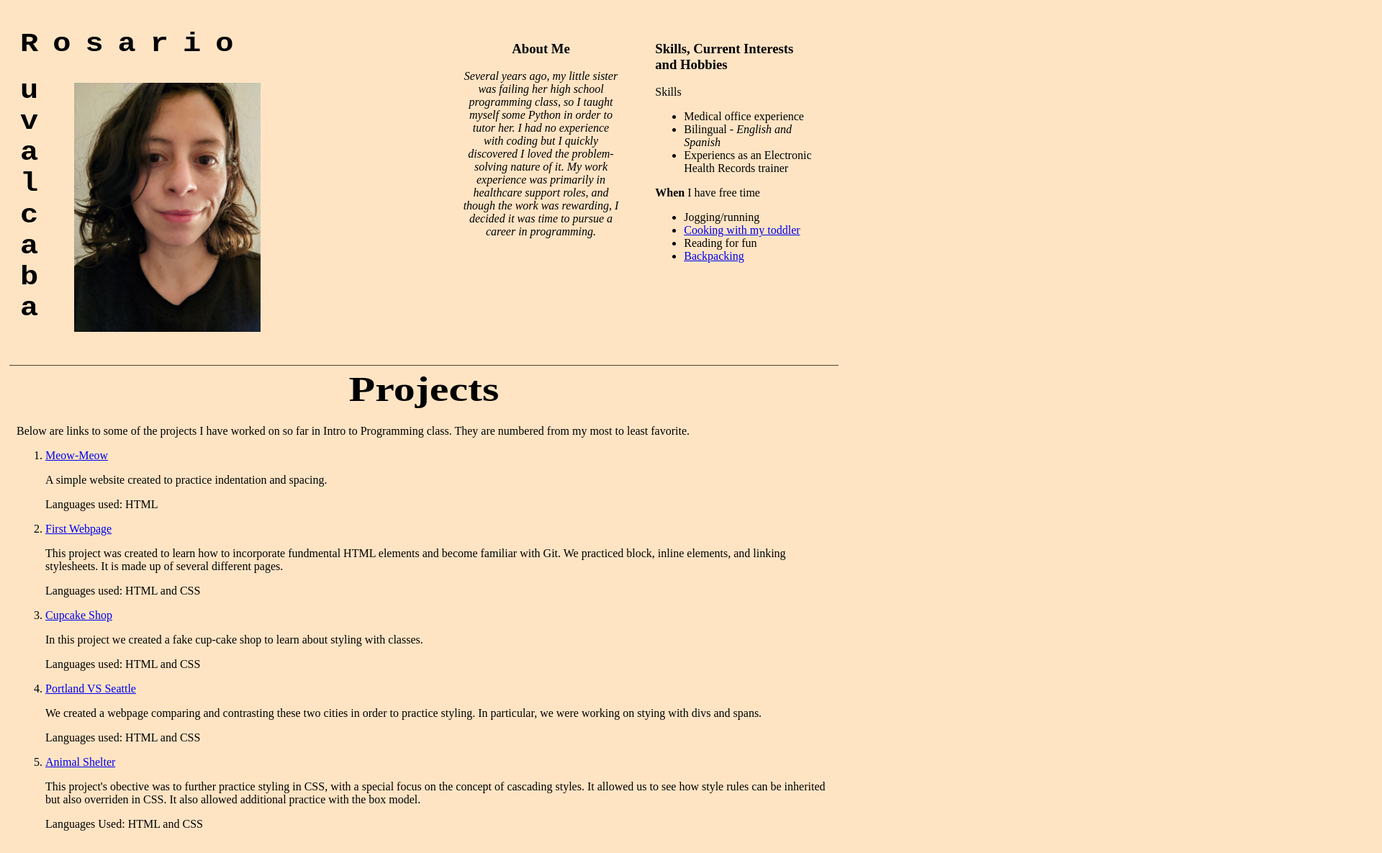
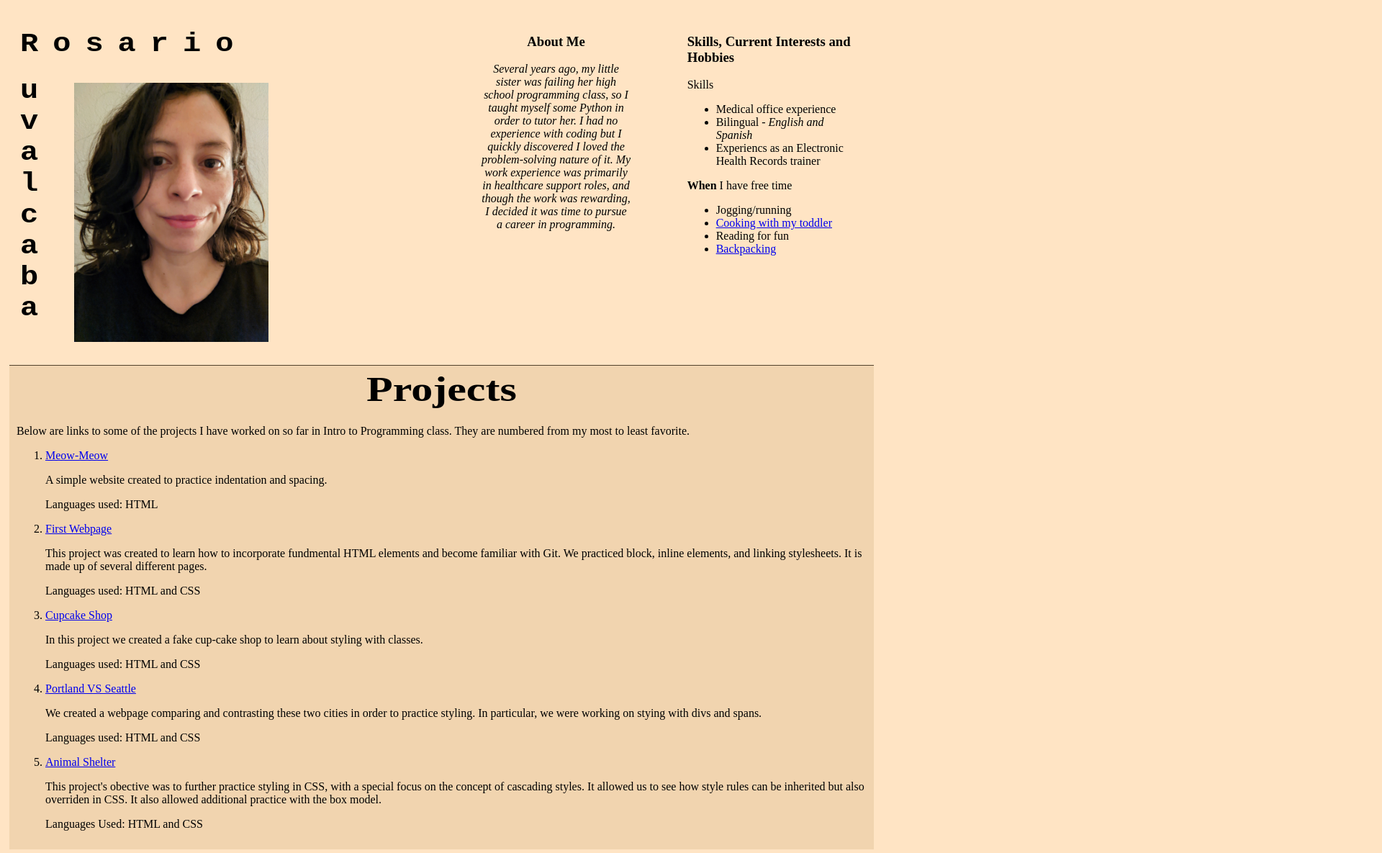
Before and after one commit to RosarioRu/portfolio-page, a plain HTML site: page index.html in a window 1280 px wide. Shown: the top 1185 px of the page at 72% size, 1920 px wide, since content can reach past the window. Drawn offline with Linux system fonts and the light colour scheme.

Commit message:
Remove unecessary/redundant 'name' div.

```diff
--- a/css/styles.css
+++ b/css/styles.css
@@ -1,16 +1,16 @@
 body {
   background-color: bisque;
-  width: 100%;
-  height: auto;
-  box-sizing: border-box;
 }
 
 .top-half {
-  width: 90%;
+  width: 95%;
   height: auto;
+  border:1px;
+  box-sizing:border-box;
 }
 
 .name-picture {
+  box-sizing: border-box;
   float:left;
   border: 1px;
   margin-left: 20px;
@@ -19,19 +19,14 @@ body {
   margin-bottom: 10px;
   width: 50%;
   height: auto;
-  box-sizing: border-box;
-}
-
-
-
-.name {
   font-family: monospace;
   font-size: 21px;
   letter-spacing: 20px;
-  width: 90%;
 }
 
 h1.first {
+    width:100%;
+    height: auto;
     transform: scale(1,.9);
     border:1px;
     margin-bottom:0px;
@@ -48,24 +43,24 @@ h1.last {
 img.chayo {
   margin-left:30px;
   margin-top:30px;
-  width: 50%;
+  width: 45%;
   height: auto;
 }
 
 .about {
+  float:right;
   width: 45%;
-  float:right;
   height: auto;
   margin-left: 0px;
   border: 1px;
-  padding-top:30px;
-  padding-right:30px;
+  padding-top:20px;
+  padding-right:20px;
   padding-left:0px;
   box-sizing: border-box;
 }
 
 .blurb {
-  width:45%;
+  width:40%;
   float:left;
   border: 1px;
   margin: auto;
@@ -89,9 +84,10 @@ img.chayo {
   float:left;
   border:1px;
   border-top:1px solid rgb(82, 65, 44);
+  background-color: rgb(241, 212, 175);
   margin: 5px;
   margin-top: 0px;
-  width: 90%;
+  width: 95%;
   height: auto;
   padding: 10px;
   padding-top: 5px;
--- a/index.html
+++ b/index.html
@@ -9,11 +9,9 @@
 
   <div class="top-half">
     <div class="name-picture">
-      <div class="name">
-        <h1 class="first">Rosario</h1>
-        <img class="chayo" src="img/chayo.jpg" alt="Photo of the author, Rosario">
-        <h1 class="last">u v a l c a b a</h1>
-      </div>
+      <h1 class="first">Rosario</h1>
+      <img class="chayo" src="img/chayo.jpg" alt="Photo of the author, Rosario">
+      <h1 class="last">u v a l c a b a</h1>
     </div>
     <div class="about">
       <div class="blurb">
@@ -73,7 +71,4 @@
 </div>
 
 </body>
-
-  </body>
-
 </html>
```
